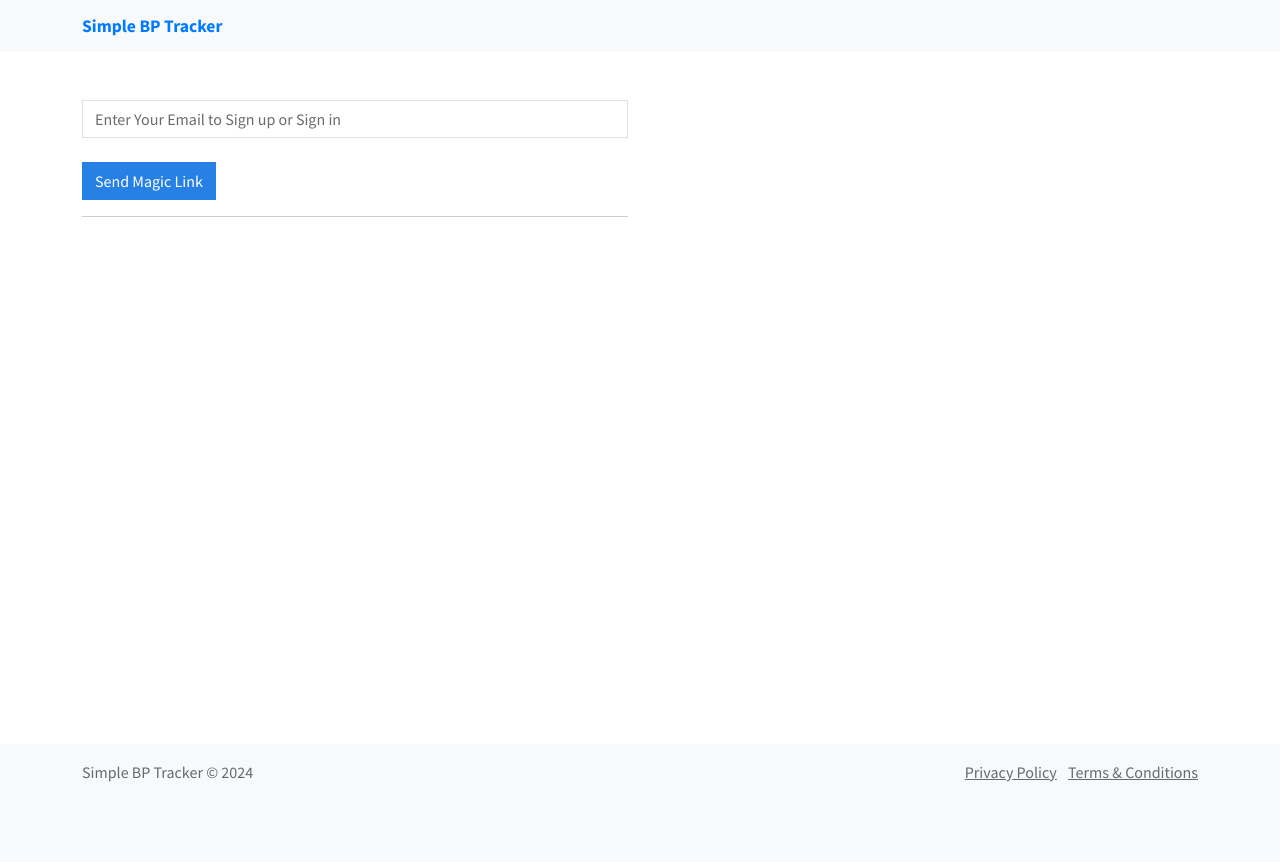
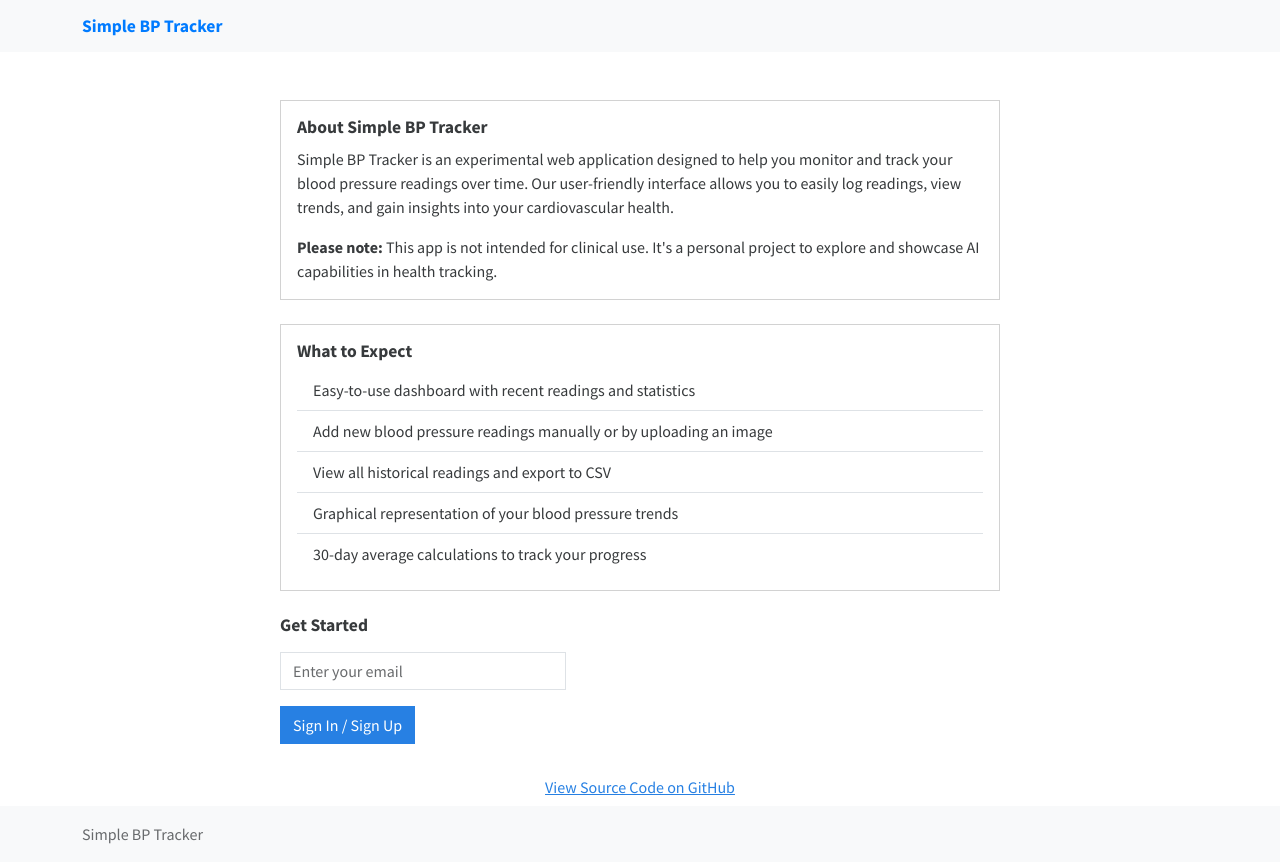
Before and after one commit to dftaiwo/simplebptracker, a Flask app: page / in a window 1280 px wide. Before the commit the page ends 782 px from the top, so only its background shows below. Run offline with Flask 3, Linux system fonts and the light colour scheme; some libraries are stand-ins or nearby versions.

Commit message:
add more info on app  to homepage before publishing

```diff
--- a/static/assets/css/custom.css
+++ b/static/assets/css/custom.css
@@ -26,3 +26,7 @@ h5{
     font-size: 1.1rem;
     color: #0038cc;
 }
+
+.hidden{
+    display: none;
+}
--- a/templates/base.html
+++ b/templates/base.html
@@ -72,10 +72,10 @@
     <footer class="footer mt-auto py-3 bg-light">
       <div class="container">
         <div class="row">
-          <div class="col-md-6 text-center text-md-start">
-            <span class="text-muted">{{ config['APP_NAME'] }} &copy; {{ current_year }}</span>
+          <div class="col-md-6 text-center text-md-start ">
+            <span class="text-muted">{{ config['APP_NAME'] }}</span>
           </div>
-          <div class="col-md-6 text-center text-md-end">
+          <div class="col-md-6 text-center text-md-end hidden">
             <a href="{{ url_for('privacy_policy') }}" class="text-muted me-2">Privacy Policy</a>
             <a href="{{ url_for('terms_and_conditions') }}" class="text-muted">Terms & Conditions</a>
           </div>
--- a/templates/index.html
+++ b/templates/index.html
@@ -1,20 +1,55 @@
 {% extends "base.html" %}
 
-{% block title %}MyBpMonitor - Home{% endblock %}
+{% block title %}Welcome to {{ config['APP_NAME'] }}{% endblock %}
 
 {% block content %}
-<div class="row mt-5">
-  <div class="col-lg-6">
-    <form action="{{ url_for('signin') }}" method="POST" enctype="multipart/form-data">
-      <div>
-        <input type="email" name="email" class="form-control" placeholder="Enter Your Email to Sign up or Sign in" required />
-      </div>
-      &nbsp;
-      <div>
-        <button type="submit" class="btn btn-primary">Send Magic Link</button>
-      </div>
-    </form>
-    <hr />
-  </div>
+<div class="container mt-5">
+    <div class="row">
+        <div class="col-md-8 offset-md-2">
+
+            <div class="card mb-4">
+                <div class="card-body">
+                    <h5 class="card-title">About {{ config['APP_NAME'] }}</h5>
+                    <p class="card-text">
+                        {{ config['APP_NAME'] }} is an experimental web application designed to help you monitor and track your blood pressure readings over time. Our user-friendly interface allows you to easily log readings, view trends, and gain insights into your cardiovascular health.
+                    </p>
+                    <p class="card-text">
+                        <strong>Please note:</strong> This app is not intended for clinical use. It's a personal project to explore and showcase AI capabilities in health tracking.
+                    </p>
+                </div>
+            </div>
+
+            <div class="card mb-4">
+                <div class="card-body">
+                    <h5 class="card-title">What to Expect</h5>
+                    <ul class="list-group list-group-flush">
+                        <li class="list-group-item">Easy-to-use dashboard with recent readings and statistics</li>
+                        <li class="list-group-item">Add new blood pressure readings manually or by uploading an image</li>
+                        <li class="list-group-item">View all historical readings and export to CSV</li>
+                        <li class="list-group-item">Graphical representation of your blood pressure trends</li>
+                        <li class="list-group-item">30-day average calculations to track your progress</li>
+                    </ul>
+                </div>
+            </div>
+
+            <div class="text-censter">
+                <h5 class="mb-3">Get Started</h5>
+                <div class="row">
+                <div class="col-lg-5">
+                <form action="{{ url_for('signin') }}" method="post">
+                    <div class="mb-3">
+                        <input type="email" class="form-control" id="email" name="email" placeholder="Enter your email" required>
+                    </div>
+                    <button type="submit" class="btn btn-primary">Sign In / Sign Up</button>
+                </form>
+              </div>
+              </div>
+            </div>
+
+            <div class="text-center mt-4">
+                <a href="https://github.com/dftaiwo/blood-pressure-tracker" class="btn btn-link" target="_blank">View Source Code on GitHub</a>
+            </div>
+        </div>
+    </div>
 </div>
 {% endblock %}
```
